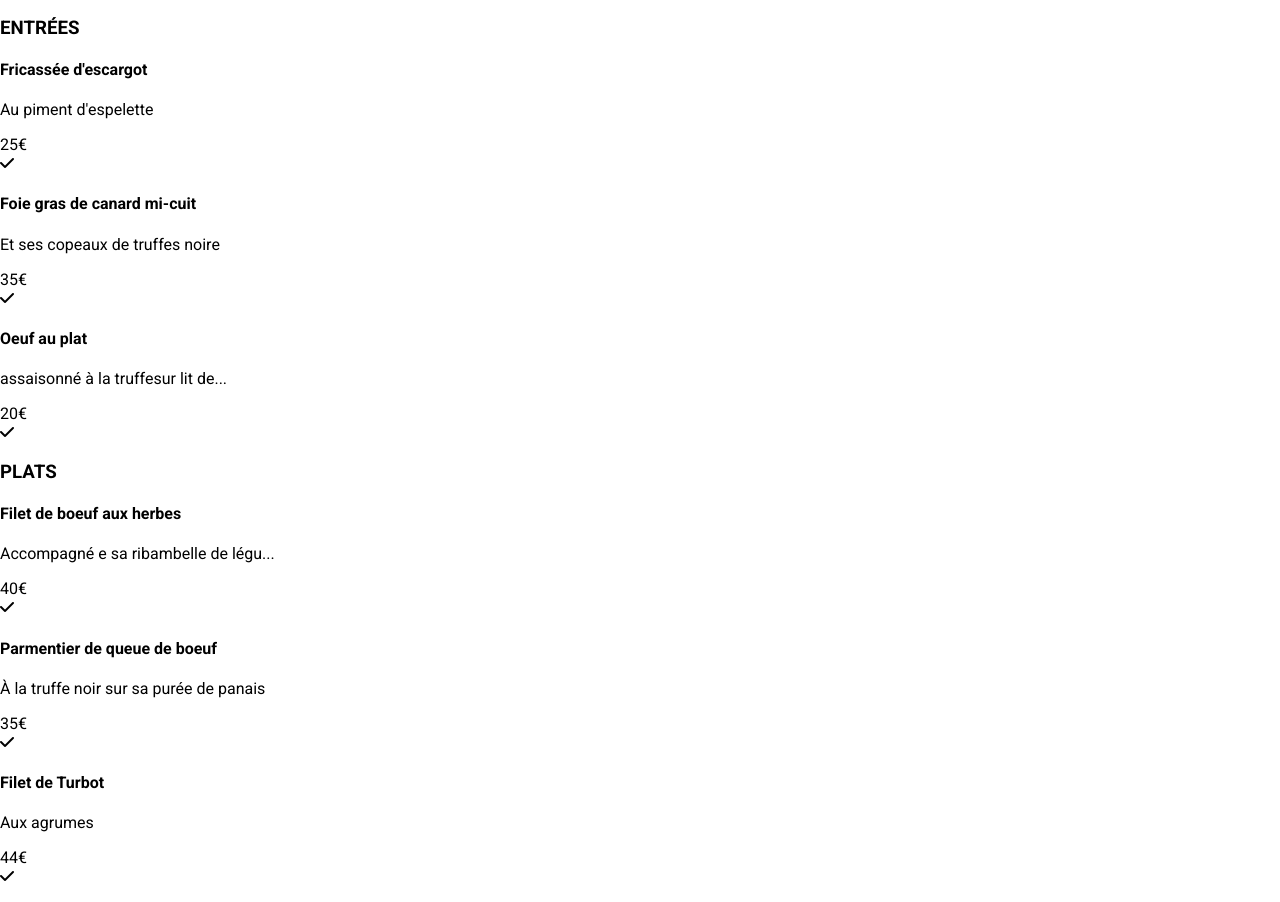
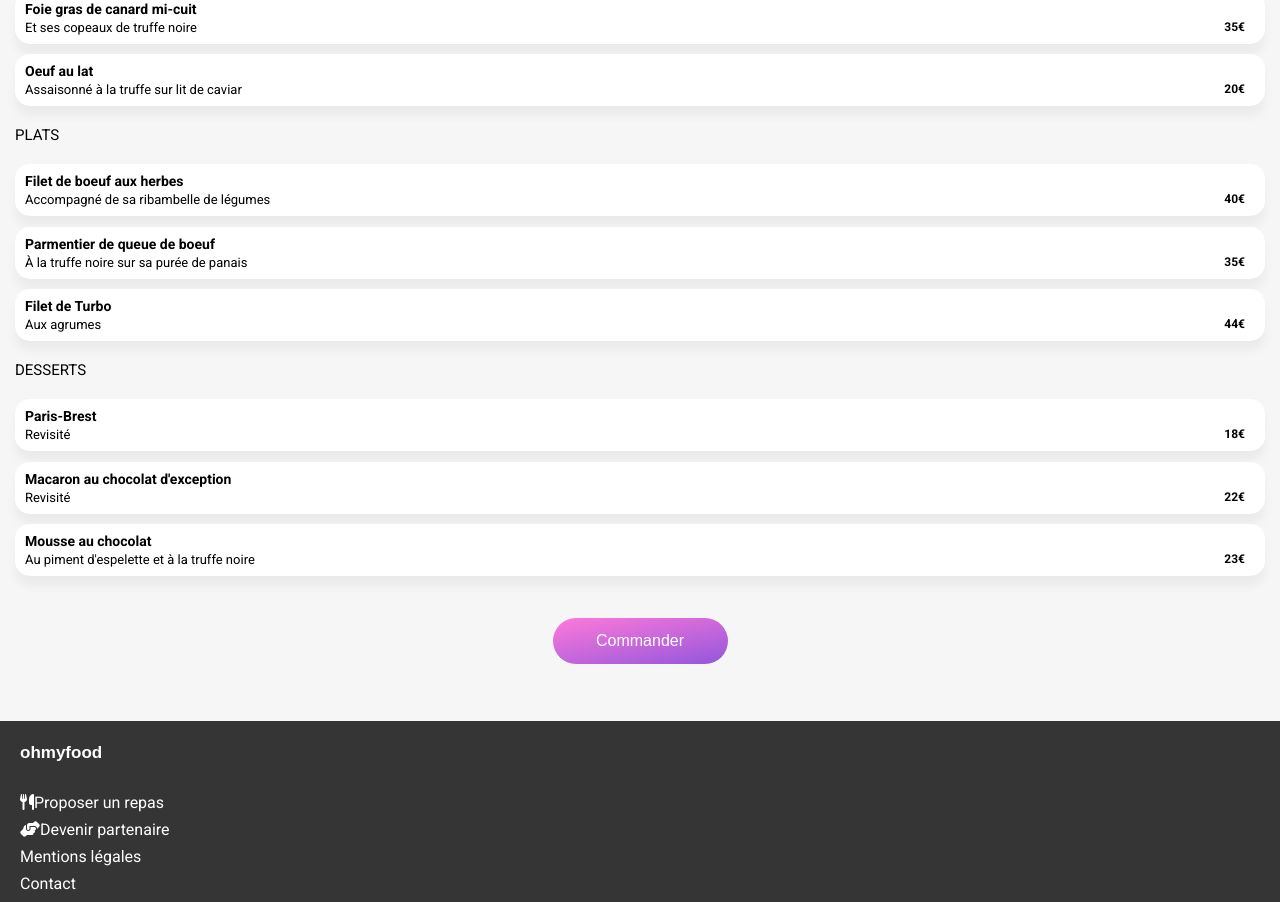
Before and after one commit to Nikopol0/NicolasDaneels_3_21082021, a website: page la-palette-du-gout.html in a window 1280 px wide. Shown: the part 429-1331 px from the top of the page. Drawn offline with Linux system fonts and the light colour scheme; a web font is replaced by a local one.

Commit message:
feat: add text html menu

```diff
--- a/la-palette-du-gout.html
+++ b/la-palette-du-gout.html
@@ -22,138 +22,137 @@
         <h1 class="header__logo--arrow">ohmyfood</h1>
       </div>
     </header>
+    <section class="menu-picture">
       <img src="src\assets\images\restaurants\la-palette-du-gout.jpg" alt="la-palette-du-gout-picture" class="card__picture--restaurant">
-    <main class="menu-container">
-      <section class="menu">
+    </section>
+    <section class="main">
       <div class="menu-header">
         <h2 class="menu-header__title">La palette du goût</h2>
         <button class="button__hearth--menu" type="button" value="add">
-          <i class="far fa-heart"></i></button>
+        <i class="far fa-heart"></i>
+        </button>
       </div>
-        <div class="menu-starter">
-          <h3 class="menu-starter__title">ENTRÉES</h3>
-          <div class="menu-starter-item__container">
-            <div class="menu-starter-item__delay-0">
-              <div class="menu-starter-item__header"></div>
-                <h4 class="menu-starter-item__title">Fricassée d'escargot</h4>
-                <p class="menu-starter-item__description">Au piment d'espelette</p>
+      <div class="menu-container">
+        <h3 class="menu__title">ENTRÉES</h3>
+        <div class="menu-item__delay-0">
+          <div class="menu-item__header">
+            <h4 class="menu-item__title">Fricassée d'escargot</h4>
+            <p class="menu-item__description">Au piment d'espelette</p>
           </div>
-              <div class="menu-starter-item__price">25€</div>
-              <div class="menu-starter-item__confirmation">
-                <div class="menu-starter-item_wrapIcon">
-                  <i class="menu-starter-item__icon fas fa-check"></i>
+          <span class="menu-item__price">25€</span>
+          <div class="menu-item__confirmation">
+            <span class="menu-item_wrapIcon">
+              <i class="menu-item__icon fas fa-check"></i>
+            </span>
           </div>
         </div>
+        <div class="menu-item__delay-1">
+          <div class="menu-item__header">
+            <h4 class="menu-item__title">Foie gras de canard mi-cuit</h4>
+            <p class="menu-item__description">Et ses copeaux de truffe noire</p>
           </div>
-          <div class="menu-starter-item__delay-1">
-            <div class="menu-starter-item__header">
-              <h4 class="menu-starter-item__title">Foie gras de canard mi-cuit</h4>
-              <p class="menu-starter-item__description">Et ses copeaux de truffes noire</p>
-            </div>
-            <div class="menu-starter-item__price">35€</div>
-            <div class="menu-starter-item__confirmation">
-              <div class="menu-starter-item__wrapIcon">
-                <i class="menu-starter-item__icon fas fa-check"></i>
+          <span class="menu-item__price">35€</span>
+          <div class="menu-item__confirmation">
+            <span class="menu-item__wrapIcon">
+              <i class="menu-item__icon fas fa-check"></i>
+            </span>
           </div>
         </div>
+        <div class="menu-item__delay-2">
+          <div class="menu-item__header">
+            <h4 class="menu-item__title">Oeuf au lat</h4>
+            <p class="menu-item__description">Assaisonné à la truffe sur lit de caviar</p>
           </div>
-          <div class="menu-starter-item__delay-2">
-            <div class="menu-starter-item__header">
-              <h4 class="menu-starter-item__title">Oeuf au plat</h4>
-              <p class="menu-starter-item__description">assaisonné à la truffesur lit de...</p>
-            </div>
-            <div class="menu-starter-item__price">20€</div>
-            <div class="menu-starter-item__confirmation">
-              <span class="menu-starter-item__wrapIcon">
-                <i class="menu-starter-item__icon fas fa-check"></i>
+          <span class="menu-item__price">20€</span>
+          <div class="menu-item__confirmation">
+            <span class="menu-item__wrapIcon">
+              <i class="menu-item__icon fas fa-check"></i>
             </span>
           </div>
         </div>
       </div>
-        <div class="menu-main-course">
-          <h3 class="menu-main-course__title">PLATS</h3>
-          <div class="menu-main-course-item__container">
-            <div class="menu-main-course-item__delay-3">
-              <div class="menu-main-course-item__header"></div>
-                <h4 class="menu-main-course-item__title">Filet de boeuf aux herbes</h4>
-                <p class="menu-main-course-item__description">Accompagné e sa ribambelle de légu...</p>
+      <div class="menu-container">
+        <h3 class="menu__title">PLATS</h3>
+        <div class="menu-item__delay-0">
+          <div class="menu-item__header">
+            <h4 class="menu-item__title">Filet de boeuf aux herbes</h4>
+            <p class="menu-item__description">Accompagné de sa ribambelle de légumes</p>
           </div>
-              <div class="menu-main-course-item__price">40€</div>
-              <div class="menu-main-course-item__confirmation">
-                <div class="menu-main-course-item_wrapIcon">
-                  <i class="menu-main-course-item__icon fas fa-check"></i>
+          <span class="menu-item__price">40€</span>
+          <div class="menu-item__confirmation">
+            <span class="menu-item_wrapIcon">
+              <i class="menu--item__icon fas fa-check"></i>
+            </span>
           </div>
         </div>
+        <div class="menu-item__delay-1">
+          <div class="menu-item__header">
+            <h4 class="menu-item__title">Parmentier de queue de boeuf</h4>
+            <p class="menu-item__description">À la truffe noire sur sa purée de panais</p>
           </div>
-          <div class="menu-main-course-item__delay-4">
-            <div class="menu-main-course-item__header">
-              <h4 class="menu-main-course-item__title">Parmentier de queue de boeuf</h4>
-              <p class="menu-main-course-item__description">À la truffe noir sur sa purée de panais</p>
-            </div>
-            <div class="menu-main-course-item__price">35€</div>
-            <div class="menu-main-course-item__confirmation">
-              <div class="menu-main-course-item__wrapIcon">
-                <i class="menu-main-course-item__icon fas fa-check"></i>
+          <span class="menu-item__price">35€</span>
+          <div class="menu-item__confirmation">
+            <span class="menu-item__wrapIcon">
+              <i class="menu-item__icon fas fa-check"></i>
+            </span>
           </div>
         </div>
+        <div class="menu-item__delay-2">
+          <div class="menu-item__header">
+            <h4 class="menu-item__title">Filet de Turbo</h4>
+            <p class="menu-item__description">Aux agrumes</p>
           </div>
-          <div class="menu-main-course-item__delay-5">
-            <div class="menu-main-course-item__header">
-              <h4 class="menu-main-course-item__title">Filet de Turbot</h4>
-              <p class="menu-main-course-item__description">Aux agrumes</p>
-            </div>
-            <div class="menu-main-course-item__price">44€</div>
-            <div class="menu-main-course-item__confirmation">
-              <span class="menu-main-course-item__wrapIcon">
-                <i class="menu-main-course-item__icon fas fa-check"></i>
+          <span class="menu-item__price">44€</span>
+          <div class="menu-item__confirmation">
+            <span class="menu-item__wrapIcon">
+              <i class="menu-item__icon fas fa-check"></i>
             </span>
           </div>
         </div>
       </div>
-        <div class="menu-dessert">
-          <h3 class="menu-dessert__title">DESSERTS</h3>
-          <div class="menu-dessert-item__container">
-            <div class="menu-dessert-item__delay-6">
-              <div class="menu-dessert-item__header"></div>
-                <h4 class="menu-dessert-item__title">Paris-Brest</h4>
-                <p class="menu-dessert-item__description">Revisité</p>
+      <div class="menu-container">
+        <h3 class="menu__title">DESSERTS</h3>
+        <div class="menu-item__delay-0">
+          <div class="menu-item__header">
+            <h4 class="menu-item__title">Paris-Brest</h4>
+            <p class="menu-item__description">Revisité</p>
           </div>
-              <div class="menu-dessert-item__price">18€</div>
-              <div class="menu-dessert-item__confirmation">
-                <div class="menu-dessert-item_wrapIcon">
-                  <i class="menu-dessert-item__icon fas fa-check"></i>
+          <span class="menu-item__price">18€</span>
+          <div class="menu-item__confirmation">
+            <span class="menu-item_wrapIcon">
+            <i class="menu-item__icon fas fa-check"></i>
+            </span>
           </div>
         </div>
+        <div class="menu-item__delay-1">
+          <div class="menu-item__header">
+            <h4 class="menu-item__title">Macaron au chocolat d'exception</h4>
+            <p class="menu-item__description">Revisité</p>
           </div>
-          <div class="dessert-item__delay-7">
-            <div class="menu-dessert-item__header">
-              <h4 class="menu-dessert-item__title">Macaron au chocolat d'exeption</h4>
-              <p class="menu-dessert-item__description">Et glace à la vanille de Madagascar</p>
-            </div>
-            <div class="menu-dessert-item__price">22€</div>
-            <div class="menu-dessert-item__confirmation">
-              <div class="menu-dessert-item__wrapIcon">
-                <i class="menu-dessert-item__icon fas fa-check"></i>
+          <span class="menu-item__price">22€</span>
+          <div class="menu-item__confirmation">
+            <span class="menu-item__wrapIcon">
+              <i class="menu-item__icon fas fa-check"></i>
+            </span>
           </div>
         </div>
+        <div class="menu-item__delay-2">
+          <div class="menu-item__header">
+            <h4 class="menu-item__title">Mousse au chocolat</h4>
+            <p class="menu-item__description">Au piment d'espelette et à la truffe noire</p>
           </div>
-          <div class="menu-dessert-item__delay-8">
-            <div class="menu-dessert__header">
-              <h4 class="menu-dessert-item__title">Mousse au chocolat</h4>
-              <p class="menu-dessert-item__description">Au piment d'espelette et à la truffe noire</p>
-            </div>
-            <div class="menu-dessert-item__price">23€</div>
-            <div class="menu-dessert-item__confirmation">
-              <span class="menu-dessert-item__wrapIcon">
-                <i class="menu-dessert-item__icon fas fa-check"></i>
+          <span class="menu-item__price">23€</span>
+          <div class="menu-item__confirmation">
+            <span class="menu-item__wrapIcon">
+              <i class="menu-item__icon fas fa-check"></i>
             </span>
           </div>
         </div>
       </div>
-      <div class="order-Btn">
+      <div class="order-btn">
         <button class="order">Commander</button>
       </div>
-    </main>
+    </section>
     <footer>
       <div class="footer-container">
         <h2 class="footer-container__title">ohmyfood</h2>
--- a/src/assets/sass/layout/_menu.scss
+++ b/src/assets/sass/layout/_menu.scss
@@ -52,17 +52,20 @@
   }
   .menu-container {
     display: flex;
-    height: 235px;
     flex-direction: column;
     justify-content: space-between;
     .menu__title {
       margin: 20px 0px 10px 0px;
       font-size: 15px;
       font-weight: normal;
+      border-bottom: solid 3px $terciary;
+      width: 40px;
+      padding-bottom: 3px;
     }
     .menu-item__delay-0,
     .menu-item__delay-1,
-    .menu-item__delay-2 {
+    .menu-item__delay-2,
+    .menu-item__delay-3 {
       @include menu;
       .menu-item__header {
         display: flex;
@@ -74,7 +77,7 @@
         display: flex;
         align-items: flex-end;
         margin-right: 20px;
-        margin-bottom: 10px;
+        margin-bottom: 9px;
         font-size: 12px;
         font-weight: bold;
       }
--- a/src/assets/sass/utils/_mixin.scss
+++ b/src/assets/sass/utils/_mixin.scss
@@ -30,6 +30,7 @@
   background-color: white;
   height: 52px;
   box-shadow: 0px 10px 8px #ebebeb;
+  margin-bottom: 15px;
 }
 @mixin menu-title {
   font-size: 15px;
```
Also changed, not shown: la-note-enchantee.html (+106 -107 lines), le-delice-des-sens.html (+91 -92 lines). Lines whose indentation alone changed are shown as unchanged.
